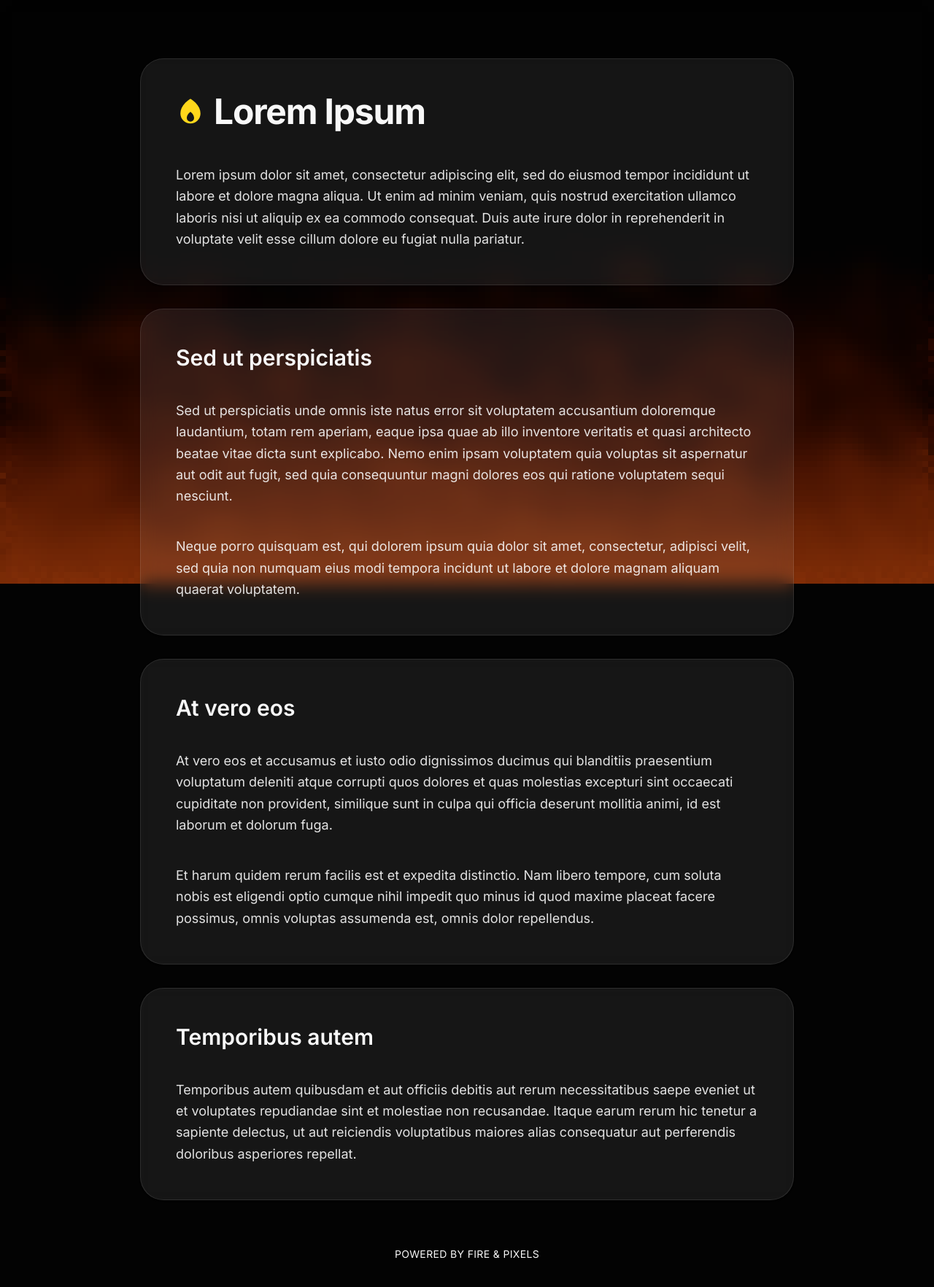
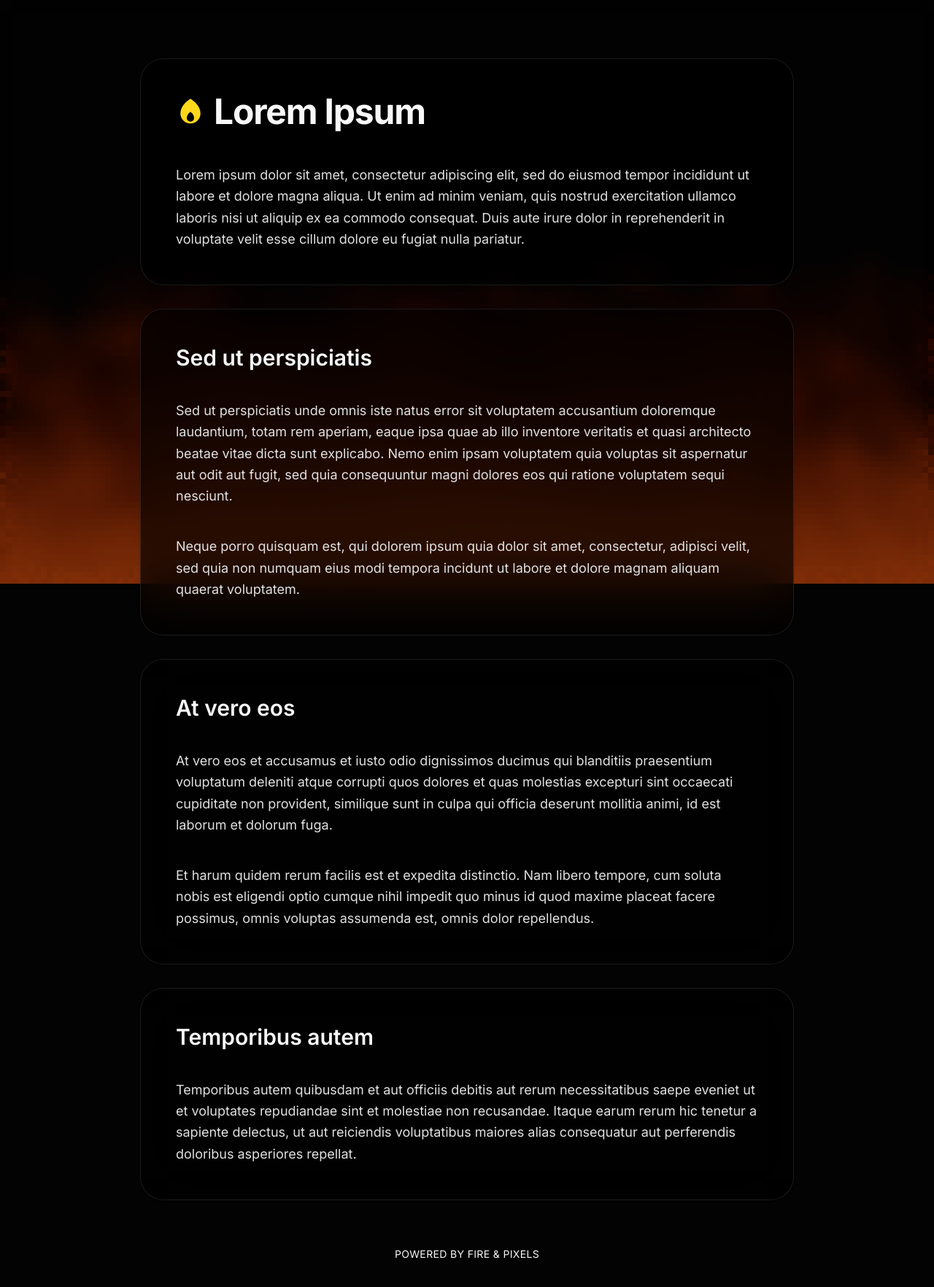
Before and after one commit to districtnavigator/fire-background-with-blur, a React (Vite) app: page / in a window 1280 px wide. Shown: the top 1764 px of the page at 73% size. Built offline with nearby package versions, Linux system fonts and the light colour scheme.

Commit message:
Generated by Spark: increase the blur strength and dim the background more

```diff
--- a/src/App.tsx
+++ b/src/App.tsx
@@ -10,7 +10,7 @@ function App() {
       <div className="relative z-10 min-h-screen w-full">
         <div className="container mx-auto px-4 py-12 md:py-20">
           <div className="flex flex-col gap-8 max-w-4xl mx-auto">
-            <Card className="backdrop-blur-md bg-card border-white/10 p-8 md:p-12 transition-all hover:bg-card/80 hover:shadow-2xl hover:shadow-accent/20">
+            <Card className="backdrop-blur-2xl bg-card border-white/10 p-8 md:p-12 transition-all hover:bg-card/70 hover:shadow-2xl hover:shadow-accent/20">
               <div className="flex items-center gap-3 mb-6">
                 <Flame className="text-accent" size={40} weight="fill" />
                 <h1 className="text-4xl md:text-5xl font-bold tracking-tight text-foreground">
@@ -22,7 +22,7 @@ function App() {
               </p>
             </Card>
 
-            <Card className="backdrop-blur-md bg-card border-white/10 p-8 md:p-12 transition-all hover:bg-card/80 hover:shadow-2xl hover:shadow-accent/20">
+            <Card className="backdrop-blur-2xl bg-card border-white/10 p-8 md:p-12 transition-all hover:bg-card/70 hover:shadow-2xl hover:shadow-accent/20">
               <h2 className="text-2xl md:text-3xl font-semibold mb-4 text-foreground">
                 Sed ut perspiciatis
               </h2>
@@ -34,7 +34,7 @@ function App() {
               </p>
             </Card>
 
-            <Card className="backdrop-blur-md bg-card border-white/10 p-8 md:p-12 transition-all hover:bg-card/80 hover:shadow-2xl hover:shadow-accent/20">
+            <Card className="backdrop-blur-2xl bg-card border-white/10 p-8 md:p-12 transition-all hover:bg-card/70 hover:shadow-2xl hover:shadow-accent/20">
               <h2 className="text-2xl md:text-3xl font-semibold mb-4 text-foreground">
                 At vero eos
               </h2>
@@ -46,7 +46,7 @@ function App() {
               </p>
             </Card>
 
-            <Card className="backdrop-blur-md bg-card border-white/10 p-8 md:p-12 transition-all hover:bg-card/80 hover:shadow-2xl hover:shadow-accent/20">
+            <Card className="backdrop-blur-2xl bg-card border-white/10 p-8 md:p-12 transition-all hover:bg-card/70 hover:shadow-2xl hover:shadow-accent/20">
               <h2 className="text-2xl md:text-3xl font-semibold mb-4 text-foreground">
                 Temporibus autem
               </h2>
--- a/src/index.css
+++ b/src/index.css
@@ -10,7 +10,7 @@
 :root {
   --background: oklch(0.1 0 0);
   --foreground: oklch(0.98 0 0);
-  --card: oklch(1 0 0 / 0.08);
+  --card: oklch(0 0 0 / 0.6);
   --card-foreground: oklch(0.98 0 0);
   --popover: oklch(0.15 0 0 / 0.95);
   --popover-foreground: oklch(0.98 0 0);
```
